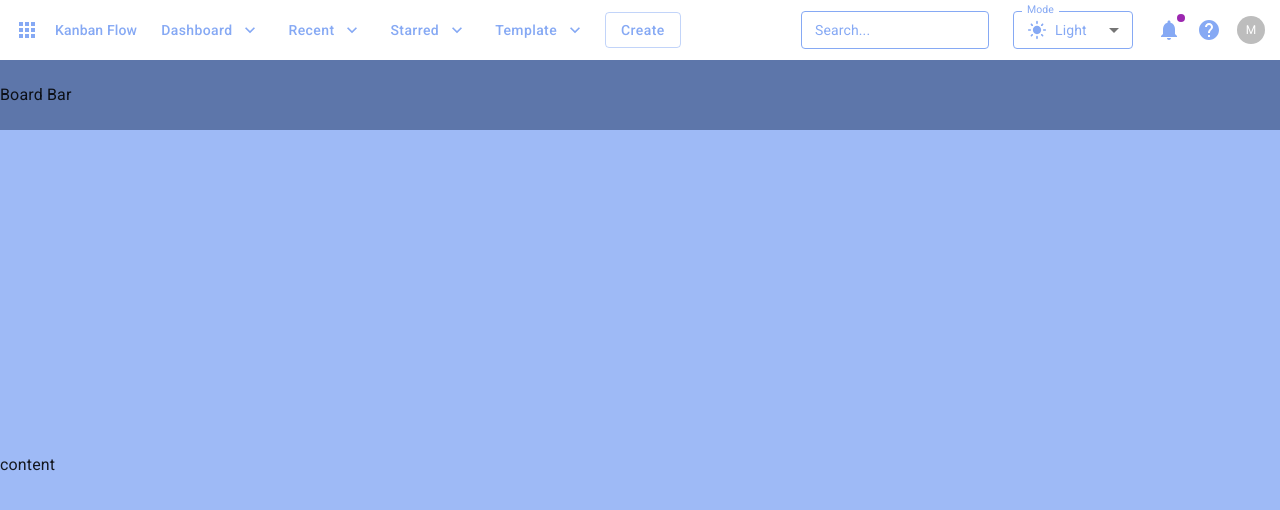
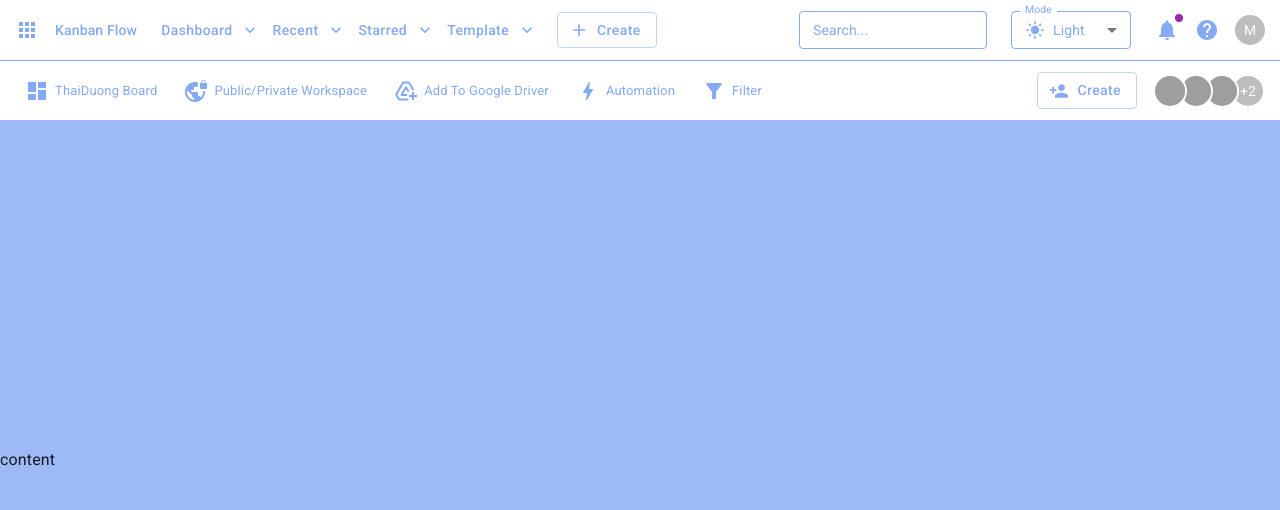
Before and after one commit to nthduong/kanbanflow-web, a React (Vite) app: page / in a window 1280 px wide. Shown: the top 510 px of the page. Built offline with nearby package versions, Linux system fonts and the light colour scheme; grey boxes are pictures that could not be loaded.

Commit message:
boardbar

```diff
--- a/bc.css
+++ b/bc.css
@@ -1,3 +1,3 @@
 a {
-  justify-content: space-between;
+  color:  transparent;
 }
--- a/src/assets/theme.js
+++ b/src/assets/theme.js
@@ -5,7 +5,7 @@ import { experimental_extendTheme as extendTheme } from "@mui/material/styles";
 const theme = extendTheme({
   kanban: {
     appBarHeight: "60px",
-    boardBarHeight: "70px",
+    boardBarHeight: "60px",
   },
 
   colorSchemes: {
--- a/src/components/AppBar/Menus/Profile.jsx
+++ b/src/components/AppBar/Menus/Profile.jsx
@@ -31,7 +31,7 @@ function Recent() {
           aria-haspopup="true"
           aria-expanded={open ? "true" : undefined}
         >
-          <Avatar sx={{ width: 28, height: 28, fontSize: "12px" }}>M</Avatar>
+          <Avatar sx={{ width: 30, height: 30, fontSize: "14px" }}>M</Avatar>
         </IconButton>
       </Tooltip>
       <Menu
@@ -44,10 +44,10 @@ function Recent() {
         }}
       >
         <MenuItem onClick={handleClose}>
-          <Avatar sx={{ width: 28, height: 28, marginRight: "8px" }} /> Profile
+          <Avatar sx={{ width: 30, height: 30, marginRight: "8px" }} /> Profile
         </MenuItem>
         <MenuItem onClick={handleClose}>
-          <Avatar sx={{ width: 28, height: 28, marginRight: "8px" }} /> My
+          <Avatar sx={{ width: 30, height: 30, marginRight: "8px" }} /> My
           account
         </MenuItem>
         <Divider />
--- a/src/components/AppBar/index.jsx
+++ b/src/components/AppBar/index.jsx
@@ -13,6 +13,7 @@ import Badge from "@mui/material/Badge";
 import NotificationsIcon from "@mui/icons-material/Notifications";
 import Tooltip from "@mui/material/Tooltip";
 import HelpIcon from "@mui/icons-material/Help";
+import AddIcon from "@mui/icons-material/Add";
 
 function AppBar() {
   return (
@@ -24,6 +25,7 @@ function AppBar() {
         alignItems: "center",
         justifyContent: "space-between",
         padding: "0 15px",
+        gap: 2,
       }}
     >
       <Box
@@ -40,11 +42,16 @@ function AppBar() {
         >
           Kanban Flow
         </Typography>
-        <WorkSpaces />
-        <Recent />
-        <Starred />
-        <Templates />
-        <Button variant="outlined">Create</Button>
+
+        <Box sx={{ display: { xs: "none", md: "flex" } }}>
+          <WorkSpaces />
+          <Recent />
+          <Starred />
+          <Templates />
+        </Box>
+        <Button variant="outlined" startIcon={<AddIcon />}>
+          Create
+        </Button>
       </Box>
       <Box
         sx={{
--- a/src/components/ModeSelect/index.jsx
+++ b/src/components/ModeSelect/index.jsx
@@ -14,7 +14,7 @@ function ModeSelect() {
     setMode(event.target.value);
   };
   return (
-    <FormControl sx={{ m: 1, minWidth: 120 }} size="small">
+    <FormControl sx={{ m: 1, minWidth: 120, display: { xs: "none", md: "flex" } }} size="small">
       <InputLabel id="mode-select-label">Mode</InputLabel>
       <Select
         labelId="mode-select-label"
--- a/src/pages/Boards/BoardBar/index.jsx
+++ b/src/pages/Boards/BoardBar/index.jsx
@@ -1,17 +1,97 @@
 import Box from "@mui/material/Box";
+import Chip from "@mui/material/Chip";
+import DashboardIcon from "@mui/icons-material/Dashboard";
+import VpnLockIcon from "@mui/icons-material/VpnLock";
+import AddToDriveIcon from "@mui/icons-material/AddToDrive";
+import BoltIcon from "@mui/icons-material/Bolt";
+import FilterAltIcon from "@mui/icons-material/FilterAlt";
+import Avatar from "@mui/material/Avatar";
+import AvatarGroup from "@mui/material/AvatarGroup";
+import Button from "@mui/material/Button";
+import PersonAddIcon from "@mui/icons-material/PersonAdd";
+
+const MENU_STYLE = {
+  color: "primary.main",
+  backgroundColor: "transparent",
+  paddingX: "5px",
+  "& .MuiSvgIcon-root": {
+    color: "primary.main",
+  },
+  "&:hover": {
+    backgroundColor: "",
+  },
+};
 
 function BoardBar() {
   return (
     <Box
       sx={{
-        backgroundColor: "primary.dark",
+        // backgroundColor: "primary.dark",
         height: (theme) => theme.kanban.boardBarHeight,
         width: "100%",
         display: "flex",
         alignItems: "center",
+        justifyContent: "space-between",
+        padding: "0 15px",
+        borderTop: "1.5px solid",
+        borderColor: "primary.main",
       }}
     >
-      Board Bar
+      <Box sx={{ display: "flex", alignItems: "center" }}>
+        <Chip
+          clickable
+          icon={<DashboardIcon />}
+          label="ThaiDuong Board"
+          sx={MENU_STYLE}
+        />
+        <Chip
+          clickable
+          icon={<VpnLockIcon />}
+          label="Public/Private Workspace"
+          sx={MENU_STYLE}
+        />
+        <Chip
+          clickable
+          icon={<AddToDriveIcon />}
+          label="Add To Google Driver"
+          sx={MENU_STYLE}
+        />
+        <Chip
+          clickable
+          icon={<BoltIcon />}
+          label="Automation"
+          sx={MENU_STYLE}
+        />
+        <Chip
+          clickable
+          icon={<FilterAltIcon />}
+          label="Filter"
+          sx={MENU_STYLE}
+        />
+      </Box>
+
+      <Box sx={{ display: "flex", alignItems: "center", gap: 2 }}>
+        <Button variant="outlined" startIcon={<PersonAddIcon />}>
+          Create
+        </Button>
+
+        <AvatarGroup
+          max={4}
+          sx={{
+            "& .MuiAvatar-root": {
+              height: 30,
+              width: 30,
+              fontSize: "14px",
+            },
+          }}
+        >
+          <Avatar alt="Remy Sharp" src="/static/images/avatar/1.jpg" />
+          <Avatar alt="Travis Howard" src="/static/images/avatar/2.jpg" />
+          <Avatar alt="Cindy Baker" src="/static/images/avatar/3.jpg" />
+          <Avatar alt="Agnes Walker" src="/static/images/avatar/4.jpg" />
+          <Avatar alt="Trevor Henderson" src="/static/images/avatar/5.jpg" />
+        </AvatarGroup>
+      </Box>
     </Box>
   );
 }
```
